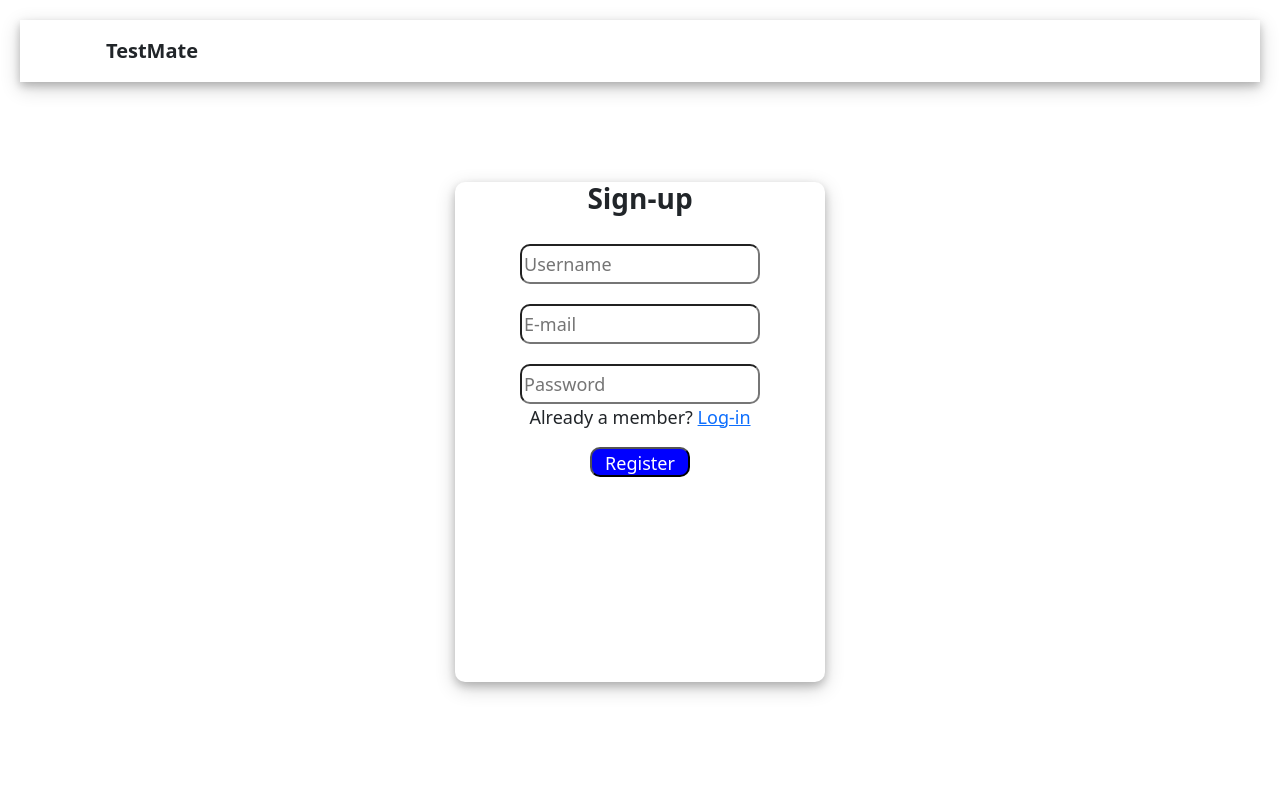
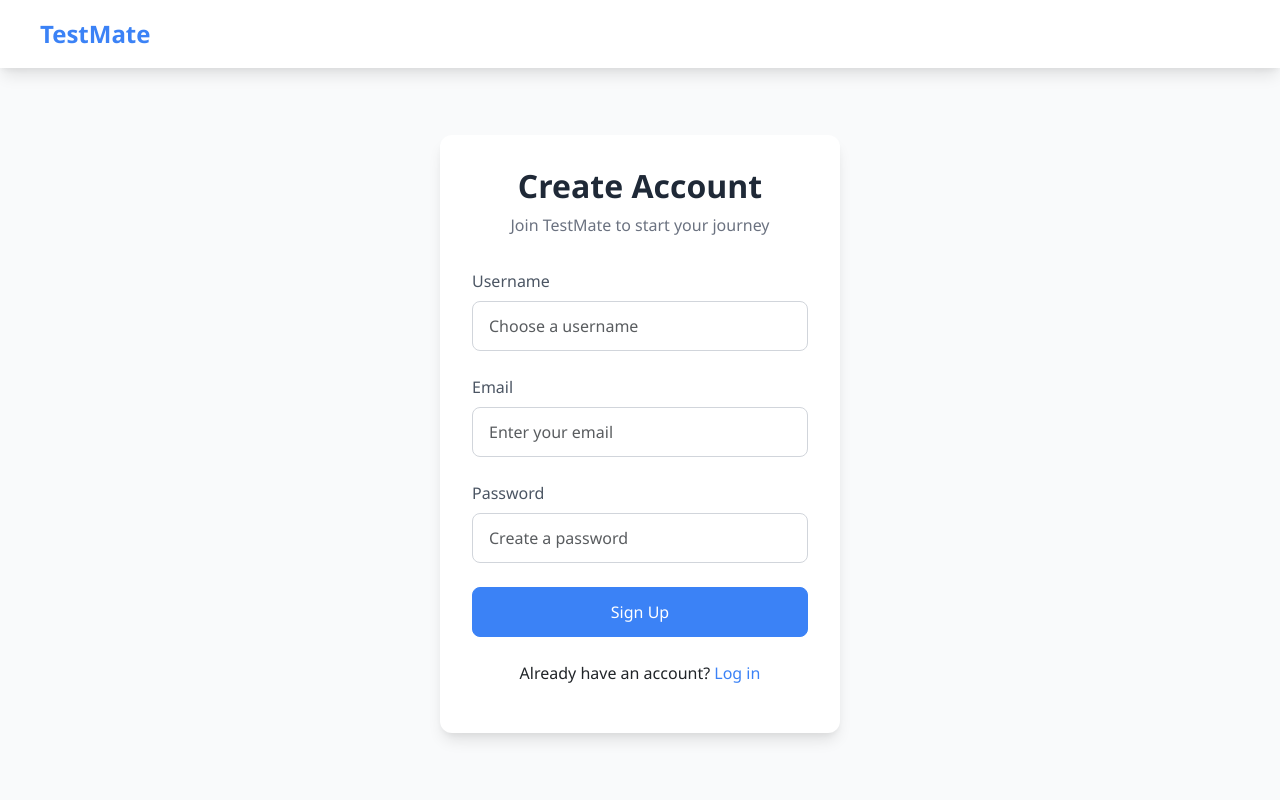
Before and after one commit to Anweshabishue/final-project, a Flask app: page /signup in a window 1280 px wide. Run offline with Flask 3, Linux system fonts and the light colour scheme.

Commit message:
Update sign.html

```diff
--- a/templates/sign.html
+++ b/templates/sign.html
@@ -3,121 +3,196 @@
 <head>
     <meta charset="UTF-8">
     <meta name="viewport" content="width=device-width, initial-scale=1.0">
-    <title>sign-up</title>
+    <title>TestMate - Sign Up</title>
     <link href="https://cdn.jsdelivr.net/npm/bootstrap@5.3.3/dist/css/bootstrap.min.css" rel="stylesheet" integrity="sha384-QWTKZyjpPEjISv5WaRU9OFeRpok6YctnYmDr5pNlyT2bRjXh0JMhjY6hW+ALEwIH" crossorigin="anonymous">
-    <link rel="stylesheet" href="https://cdnjs.cloudflare.com/ajax/libs/font-awesome/6.7.1/css/all.min.css" integrity="sha512-5Hs3dF2AEPkpNAR7UiOHba+lRSJNeM2ECkwxUIxC1Q/FLycGTbNapWXB4tP889k5T5Ju8fs4b1P5z/iB4nMfSQ==" crossorigin="anonymous" referrerpolicy="no-referrer" />
-
+    <link rel="stylesheet" href="https://cdnjs.cloudflare.com/ajax/libs/font-awesome/6.4.0/css/all.min.css">
     <style>
-         .ff{
-            height: 500px;
-            width: 370px;
-            background-color: white;
-            box-shadow: 0 4px 8px 0 rgba(0, 0, 0, 0.2), 0 6px 20px 0 rgba(0, 0, 0, 0.19);
-        }
-        input{
-            margin-top: 20px;
-            width: 240px;
-            height: 40px;
-            border-radius: 10px;
-        }
-        button{
-            width: 100px;
-            height: 30px;
-            border-radius: 10px;
-            background-color: blue;
-            color: white;
-        }
-        .navbar {
-    box-shadow: 0 4px 8px 0 rgba(0, 0, 0, 0.2), 0 6px 20px 0 rgba(0, 0, 0, 0.19) ;
-      padding: 1rem;
-}
-/* .nav-content {
-    max-width: 1280px;
-      margin: 0 auto;
-    /* display: flex;
-    justify-content: space-between;
-
-} */
- .logo span {
-    font-weight: 600;
-    font-size: 1.25rem;
-    margin-left: 70px;
-}
-/* Default styles for desktop */
-body {
-  font-size: 18px;
-  padding: 20px;
+        :root {
+            --primary-color: #3b82f6;
+            --primary-hover: #2563eb;
+            --box-shadow: 0 10px 15px -3px rgba(0, 0, 0, 0.1), 0 4px 6px -2px rgba(0, 0, 0, 0.05);
         }
 
-/* Tablets */
-@media (max-width: 768px) {
         body {
-    font-size: 16px;
-    padding: 15px;
-  }
-}
-
-/* Mobile phones */
-@media (max-width: 480px) {
-  body {
-    font-size: 14px;
-    padding: 10px;
-  }
-
-  .container {
+            background-color: #f9fafb;
+            font-family: 'Segoe UI', Tahoma, Geneva, Verdana, sans-serif;
+            min-height: 100vh;
+            display: flex;
             flex-direction: column;
         }
 
-  .btn {
+        .navbar {
+            background-color: white;
+            box-shadow: var(--box-shadow);
+            padding: 1rem 2rem;
+        }
+
+        .logo {
+            display: flex;
+            align-items: center;
+        }
+
+        .logo span {
+            font-weight: 700;
+            font-size: 1.5rem;
+            color: var(--primary-color);
+            margin-left: 0.5rem;
+        }
+
+        .auth-container {
+            flex: 1;
+            display: flex;
+            justify-content: center;
+            align-items: center;
+            padding: 2rem 1rem;
+        }
+
+        .auth-card {
+            background-color: white;
+            border-radius: 12px;
+            box-shadow: var(--box-shadow);
             width: 100%;
-    margin-top: 10px;
+            max-width: 400px;
+            padding: 2rem;
+        }
+
+        .auth-header {
+            text-align: center;
+            margin-bottom: 2rem;
+        }
+
+        .auth-header h2 {
+            font-weight: 700;
+            color: #1f2937;
+            margin-bottom: 0.5rem;
+        }
+
+        .auth-header p {
+            color: #6b7280;
+        }
+
+        .form-group {
+            margin-bottom: 1.5rem;
+        }
+
+        .form-label {
+            display: block;
+            margin-bottom: 0.5rem;
+            font-weight: 500;
+            color: #4b5563;
+        }
+
+        .form-control {
+            width: 100%;
+            padding: 0.75rem 1rem;
+            border: 1px solid #d1d5db;
+            border-radius: 8px;
+            transition: border-color 0.15s ease-in-out, box-shadow 0.15s ease-in-out;
+        }
+
+        .form-control:focus {
+            border-color: var(--primary-color);
+            box-shadow: 0 0 0 3px rgba(59, 130, 246, 0.25);
+            outline: none;
+        }
+
+        .btn-primary {
+            background-color: var(--primary-color);
+            border-color: var(--primary-color);
+            color: white;
+            font-weight: 500;
+            padding: 0.75rem 1rem;
+            border-radius: 8px;
+            width: 100%;
+            transition: background-color 0.15s ease-in-out;
+        }
+
+        .btn-primary:hover {
+            background-color: var(--primary-hover);
+            border-color: var(--primary-hover);
+        }
+
+        .auth-footer {
+            text-align: center;
+            margin-top: 1.5rem;
+        }
+
+        .auth-footer a {
+            color: var(--primary-color);
+            text-decoration: none;
+            font-weight: 500;
+        }
+
+        .auth-footer a:hover {
+            text-decoration: underline;
+        }
+
+        .alert-container {
+            max-width: 400px;
+            margin: 0 auto 1rem auto;
+        }
+
+        @media (max-width: 576px) {
+            .auth-card {
+                padding: 1.5rem;
             }
         }
-
     </style>
 </head>
-<body style="background-color: white;">
+<body>
     <nav class="navbar">
-        <div class="nav-content">
         <div class="logo">
             <span>TestMate</span>
         </div>
-        </div>
     </nav>
+
     <div class="container">
         {% with messages = get_flashed_messages(with_categories=true) %}
             {% if messages %}
                 <div class="alert-container">
                     {% for category, message in messages %}
-                <div class="alert alert-{{ category }}">
+                        <div class="alert alert-{{ category }} alert-dismissible fade show" role="alert">
                             {{ message }}
+                            <button type="button" class="btn-close" data-bs-dismiss="alert" aria-label="Close"></button>
                         </div>
                     {% endfor %}
                 </div>
             {% endif %}
         {% endwith %}
     </div>
-    <center>
-    <div class="ff" style="margin-top: 100px; border-radius: 10px;">
-        <div>
-            <h3 style="margin-top: 30px;"> <b>Sign-up</b></h3>
-        </div>
-        <form method="post" action="{{ url_for('signup') }}">
-        <!-- <div> -->
-            <input name="username" type="text" placeholder="Username" required>
-        <!-- </div> -->
-        <!-- <div> -->
-            <input name="email" type="email" placeholder="E-mail" required>
-        <!-- </div> -->
-        <!-- <div> -->
-            <input name="password" type="password" placeholder="Password" required>
-        <!-- </div> -->
-        <p>Already a member? <a href="{{ url_for('login') }}">Log-in</a></p>
-        <button type="submit">Register</button>
-    </form>
+
+    <div class="auth-container">
+        <div class="auth-card">
+            <div class="auth-header">
+                <h2>Create Account</h2>
+                <p>Join TestMate to start your journey</p>
             </div>
 
-</center>
+            <form method="post" action="{{ url_for('signup') }}">
+                <div class="form-group">
+                    <label for="username" class="form-label">Username</label>
+                    <input id="username" name="username" type="text" class="form-control" placeholder="Choose a username" required>
+                </div>
+
+                <div class="form-group">
+                    <label for="email" class="form-label">Email</label>
+                    <input id="email" name="email" type="email" class="form-control" placeholder="Enter your email" required>
+                </div>
+
+                <div class="form-group">
+                    <label for="password" class="form-label">Password</label>
+                    <input id="password" name="password" type="password" class="form-control" placeholder="Create a password" required>
+                </div>
+
+                <button type="submit" class="btn btn-primary">Sign Up</button>
+            </form>
+
+            <div class="auth-footer">
+                <p>Already have an account? <a href="{{ url_for('login') }}">Log in</a></p>
+            </div>
+        </div>
+    </div>
+
     <script src="https://cdn.jsdelivr.net/npm/bootstrap@5.3.3/dist/js/bootstrap.bundle.min.js" integrity="sha384-YvpcrYf0tY3lHB60NNkmXc5s9fDVZLESaAA55NDzOxhy9GkcIdslK1eN7N6jIeHz" crossorigin="anonymous"></script>
 </body>
 </html>
```
Lines whose indentation alone changed are shown as unchanged.
